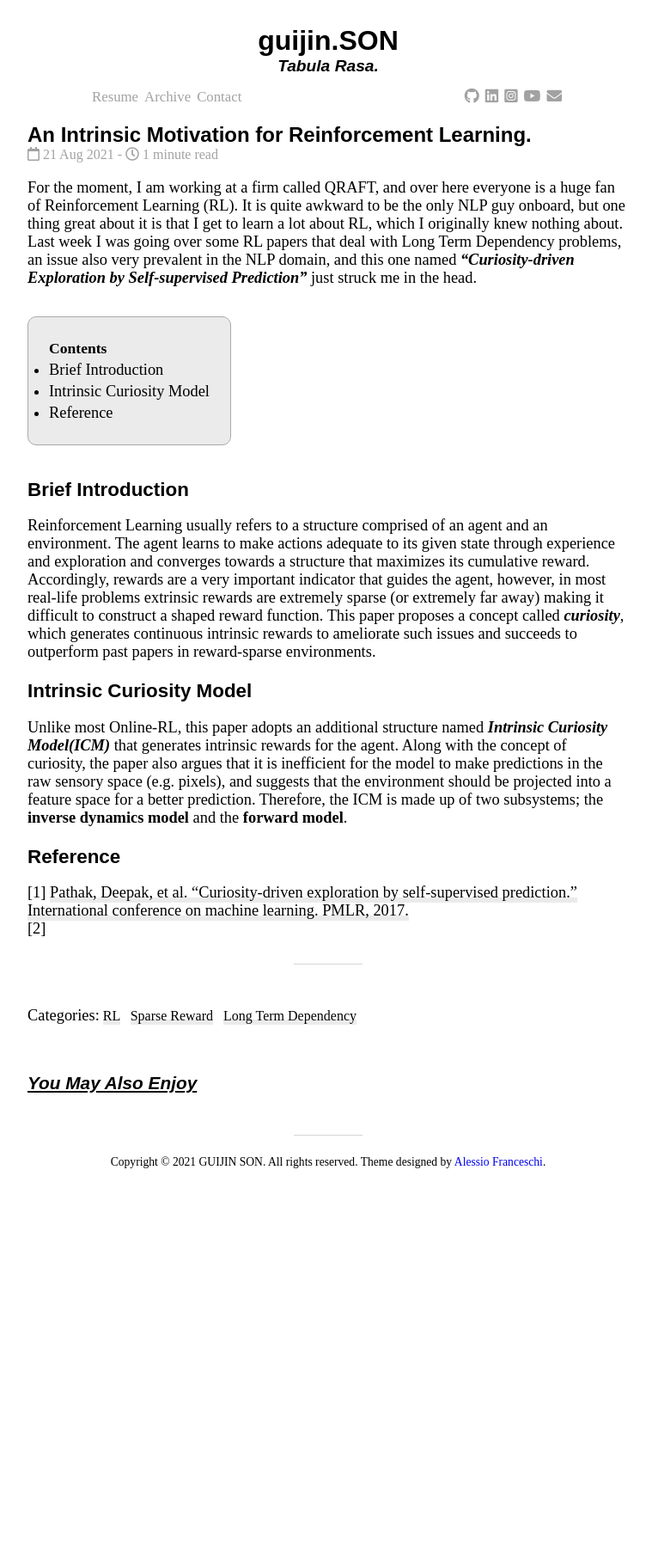
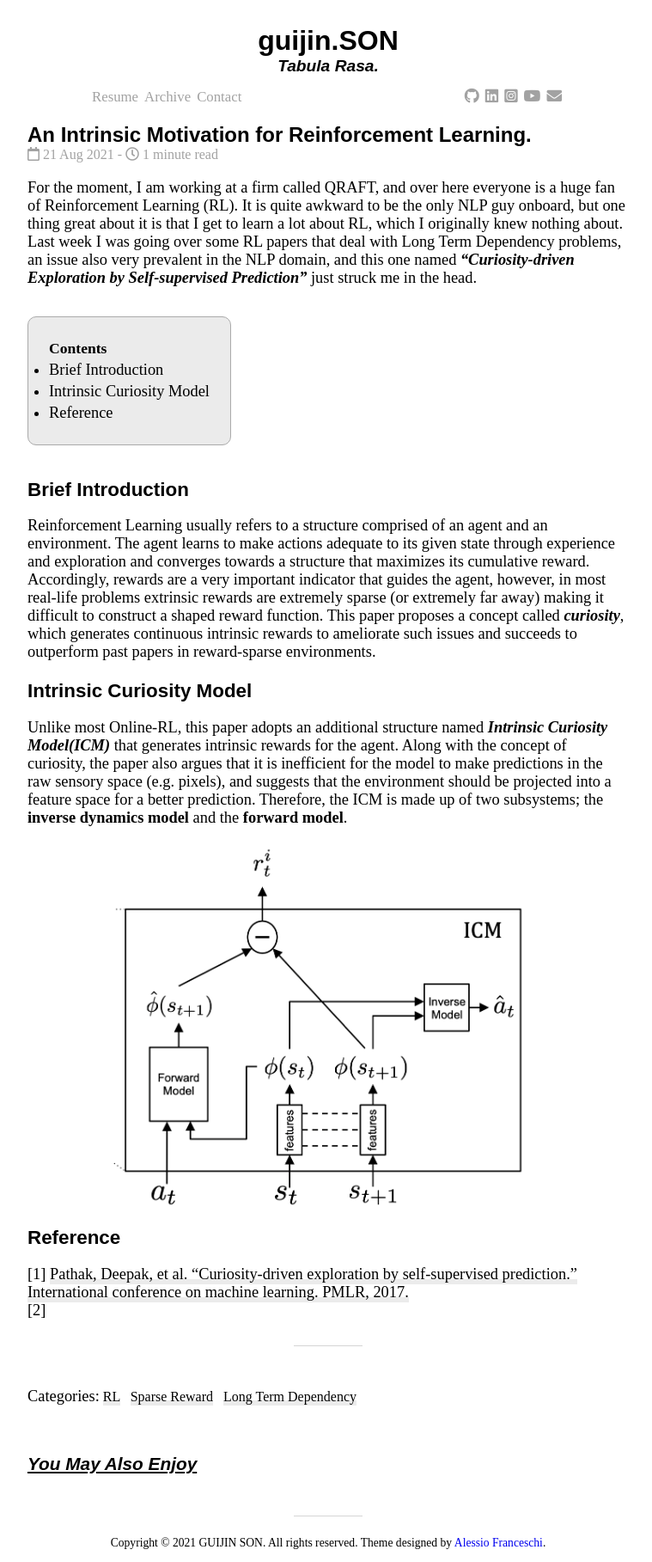
Before and after one commit to guijinSON/guijinSON.github.io, a Jekyll site: the page built from _posts/2021-08-21- An Intrinsic Motivation for Reinforcement Learning.md, in a window 1280 px wide. Shown: the whole page at 86% size, without its empty margins (258-1017 px from the left). Built offline with Jekyll 4.4.1, drawn with Linux system fonts in a browser that asks for light colours; nearby versions of some CDN libraries; comment, search, counter and statistics services are not loaded; before the commit the page ends 1374 px from its top, so only the background shows below that.

Commit message:
Update 2021-08-21- An Intrinsic Motivation for Reinforcement Learning.md

```diff
--- a/_posts/2021-08-21- An Intrinsic Motivation for Reinforcement Learning.md
+++ b/_posts/2021-08-21- An Intrinsic Motivation for Reinforcement Learning.md
@@ -19,6 +19,7 @@ Reinforcement Learning usually refers to a structure comprised of an agent and a
 
 Unlike most Online-RL, this paper adopts an additional structure named **_Intrinsic Curiosity Model(ICM)_** that generates intrinsic rewards for the agent. Along with the concept of curiosity, the paper also argues that it is inefficient for the model to make predictions in the raw sensory space (e.g. pixels), and suggests that the environment should be projected into a feature space for a better prediction. Therefore, the ICM is made up of two subsystems; the **inverse dynamics model** and the **forward model**.
 
+<image src="https://raw.githubusercontent.com/guijinSON/guijinSON.github.io/master/assets/img/An%20Intrinsic%20Motivation%20for%20Reinforcement%20Learning/icm.png" width=500px />
 
 ### Reference
 
```
